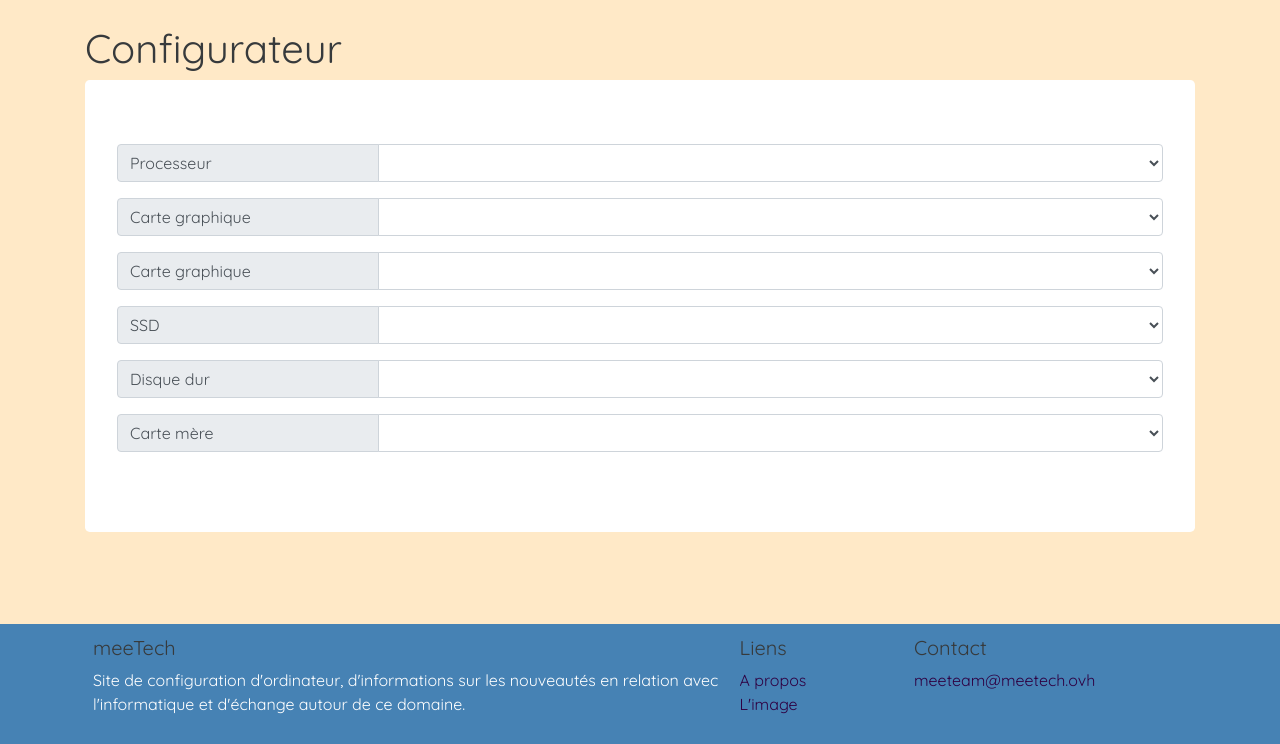
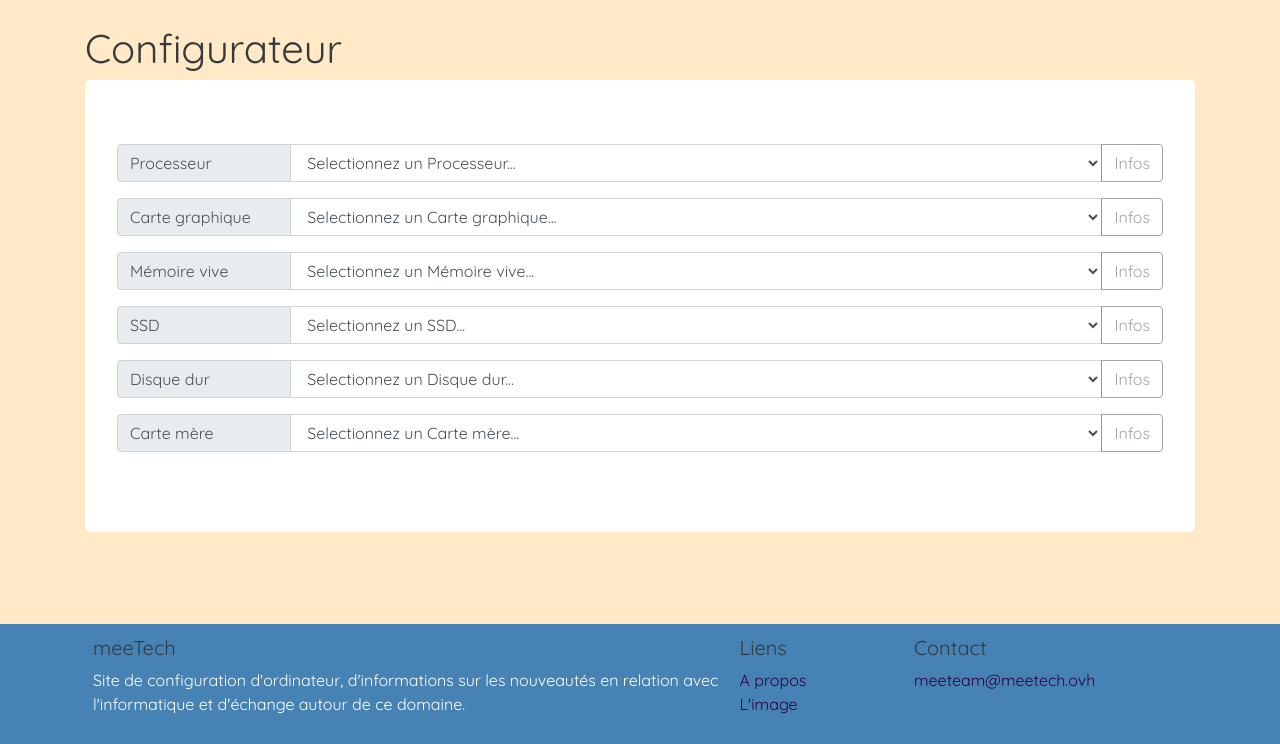
Before and after one commit to Quozul/meeTech, a PHP site: page /builder/ in a window 1280 px wide. Shown: the part 56-800 px from the top of the page. Run offline with PHP 8.4, Linux system fonts and the light colour scheme; tables that the repository leaves empty hold one stand-in row (values such as "Sample post"); a stand-in replaces the project's code that opens the database connection; lists and menus that the app fills with data are empty.

Commit message:
Updated builder

```diff
--- a/builder.php
+++ b/builder.php
@@ -1,10 +1,8 @@
 <?php
 include('config.php');
-$page_limit = 3;
-$page = isset($_GET['page']) ? $_GET['page'] : 1;
 
 // Columns names and description
-$GLOBALS['cols'] = json_decode(file_get_contents('includes/hardware/specifications.json'), true);
+$cols = json_decode(file_get_contents('includes/hardware/specifications.json'), true);
 ?>
 
 <!DOCTYPE html>
@@ -18,113 +16,64 @@ $GLOBALS['cols'] = json_decode(file_get_contents('includes/hardware/specificatio
         <h1>Configurateur</h1>
 
         <div class="jumbotron">
+            <?php foreach (['cpu' => 'Processeur', 'gpu' => 'Carte graphique', 'ram' => 'Mémoire vive', 'ssd' => 'SSD', 'hdd' => 'Disque dur', 'mb' => 'Carte mère'] as $type => $name) { ?>
                 <div class="input-group mb-3">
-                <div class="input-group-prepend w-25 d-block">
-                    <span class="input-group-text">Processeur</span>
+                    <div class="input-group-prepend col-2 d-block p-0">
+                        <span class="input-group-text"><?php echo $name; ?></span>
                     </div>
-                <select class="form-control selectpicker" id="cpu" data-live-search="true">
+                    <select class="form-control selectpicker" id="<?php echo $type; ?>" data-live-search="true">
+                        <option value="">Selectionnez un <?php echo $name; ?>...</option>
                         <?php
                         $sth = $pdo->prepare('SELECT * FROM component WHERE type = ?');
-                    $sth->execute(['cpu']);
+                        $sth->execute([$type]);
                         $result = $sth->fetchAll();
 
                         foreach ($result as $key => $value) {
                             $specs = json_decode($value['specifications'], true);
                         ?>
-                        <option value="<?php echo $value['id']; ?>" <?php if (isset($_GET['cpu']) && $_GET['cpu'] == $value['id']) echo 'selected'; ?>><?php echo $specs['brand'] . ' ' . $specs['name']; ?></option>
+                            <option value="<?php echo $value['id']; ?>" <?php if (!empty($_GET[$type]) && $_GET[$type] == $value['id']) echo 'selected'; ?>><?php echo $specs['brand'] . ' ' . $specs['name']; ?></option>
                         <?php } ?>
                     </select>
+                    <div class="input-group-append d-block p-0">
+                        <?php if (!empty($_GET[$type])) { ?>
+
+                            <div class="modal fade" tabindex="-1" role="dialog" id="<?php echo $type; ?>-modal">
+                                <?php
+                                $sth = $pdo->prepare('SELECT * FROM component WHERE id = ?');
+                                $sth->execute([$_GET[$type]]);
+                                $component = $sth->fetch();
+                                $specs = json_decode($component['specifications'], true);
+                                ?>
+                                <div class="modal-dialog modal-dialog-centered" role="document">
+                                    <div class="modal-content">
+                                        <div class="modal-header">
+                                            <h5 class="modal-title"><?php echo (isset($specs['brand']) ? $specs['brand'] : 'NoBrand') . ' ' . (isset($specs['name']) ? $specs['name'] : 'NoName'); ?></h5>
+                                            <button type="button" class="close" data-dismiss="modal" aria-label="Close">
+                                                <span aria-hidden="true">&times;</span>
+                                            </button>
+                                        </div>
+                                        <div class="modal-body">
+                                            <ul class="list-group">
+                                                <?php foreach ($cols[$type] as $key => $value) { ?>
+                                                    <li class="list-group-item">
+                                                        <?php echo '<b>' . $value['name'] . '</b> : ' . (isset($specs[$key]) ? (isset($value['values']) ? $value['values'][$specs[$key]] : $specs[$key]) : 'Inconnu') . ' ' . (isset($value['unit']) ? $value['unit'] : "") . '<br>'; ?>
+                                                    </li>
+                                                <?php } ?>
+                                            </ul>
+                                        </div>
+                                        <div class="modal-footer">
+                                            <button type="button" class="btn btn-secondary" data-dismiss="modal">Fermer</button>
+                                        </div>
+                                    </div>
+                                </div>
                             </div>
 
-            <div class="input-group mb-3">
-                <div class="input-group-prepend w-25 d-block">
-                    <span class="input-group-text">Carte graphique</span>
+                        <?php } ?>
+
+                        <button class="btn btn-outline-secondary <?php if (empty($_GET[$type])) echo 'disabled'; ?>" type="button" data-toggle="modal" data-target="#<?php echo $type; ?>-modal">Infos</button>
                     </div>
-                <select class="form-control selectpicker" id="gpu" data-live-search="true">
-                    <?php
-                    $sth = $pdo->prepare('SELECT * FROM component WHERE type = ?');
-                    $sth->execute(['gpu']);
-                    $result = $sth->fetchAll();
-
-                    foreach ($result as $key => $value) {
-                        $specs = json_decode($value['specifications'], true);
-                    ?>
-                        <option value="<?php echo $value['id']; ?>" <?php if (isset($_GET['gpu']) && $_GET['gpu'] == $value['id']) echo 'selected'; ?>><?php echo $specs['brand'] . ' ' . $specs['name']; ?></option>
+                </div>
             <?php } ?>
-                </select>
-            </div>
-
-            <div class="input-group mb-3">
-                <div class="input-group-prepend w-25 d-block">
-                    <span class="input-group-text">Carte graphique</span>
-                </div>
-                <select class="form-control selectpicker" id="ram" data-live-search="true">
-                    <?php
-                    $sth = $pdo->prepare('SELECT * FROM component WHERE type = ?');
-                    $sth->execute(['ram']);
-                    $result = $sth->fetchAll();
-
-                    foreach ($result as $key => $value) {
-                        $specs = json_decode($value['specifications'], true);
-                    ?>
-                        <option value="<?php echo $value['id']; ?>" <?php if (isset($_GET['ram']) && $_GET['ram'] == $value['id']) echo 'selected'; ?>><?php echo $specs['brand'] . ' ' . $specs['name']; ?></option>
-                    <?php } ?>
-                </select>
-            </div>
-
-            <div class="input-group mb-3">
-                <div class="input-group-prepend w-25 d-block">
-                    <span class="input-group-text">SSD</span>
-                </div>
-                <select class="form-control selectpicker" id="ssd" data-live-search="true">
-                    <?php
-                    $sth = $pdo->prepare('SELECT * FROM component WHERE type = ?');
-                    $sth->execute(['ssd']);
-                    $result = $sth->fetchAll();
-
-                    foreach ($result as $key => $value) {
-                        $specs = json_decode($value['specifications'], true);
-                    ?>
-                        <option value="<?php echo $value['id']; ?>" <?php if (isset($_GET['ssd']) && $_GET['ssd'] == $value['id']) echo 'selected'; ?>><?php echo $specs['brand'] . ' ' . $specs['name']; ?></option>
-                    <?php } ?>
-                </select>
-            </div>
-
-            <div class="input-group mb-3">
-                <div class="input-group-prepend w-25 d-block">
-                    <span class="input-group-text">Disque dur</span>
-                </div>
-                <select class="form-control selectpicker" id="hdd" data-live-search="true">
-                    <?php
-                    $sth = $pdo->prepare('SELECT * FROM component WHERE type = ?');
-                    $sth->execute(['hdd']);
-                    $result = $sth->fetchAll();
-
-                    foreach ($result as $key => $value) {
-                        $specs = json_decode($value['specifications'], true);
-                    ?>
-                        <option value="<?php echo $value['id']; ?>" <?php if (isset($_GET['hdd']) && $_GET['hdd'] == $value['id']) echo 'selected'; ?>><?php echo $specs['brand'] . ' ' . $specs['name']; ?></option>
-                    <?php } ?>
-                </select>
-            </div>
-
-            <div class="input-group mb-3">
-                <div class="input-group-prepend w-25 d-block">
-                    <span class="input-group-text">Carte mère</span>
-                </div>
-                <select class="form-control selectpicker" id="mb" data-live-search="true">
-                    <?php
-                    $sth = $pdo->prepare('SELECT * FROM component WHERE type = ?');
-                    $sth->execute(['mb']);
-                    $result = $sth->fetchAll();
-
-                    foreach ($result as $key => $value) {
-                        $specs = json_decode($value['specifications'], true);
-                    ?>
-                        <option value="<?php echo $value['id']; ?>" <?php if (isset($_GET['mb']) && $_GET['mb'] == $value['id']) echo 'selected'; ?>><?php echo $specs['brand'] . ' ' . $specs['name']; ?></option>
-                    <?php } ?>
-                </select>
-            </div>
         </div>
     </main>
 
--- a/includes/hardware/specifications.json
+++ b/includes/hardware/specifications.json
@@ -7,7 +7,7 @@
         },
         "cpu-boost-frequency": {
             "input-type": "number",
-            "name": "Fréquence Boost",
+            "name": "Fréquence boost",
             "unit": "GHz"
         },
         "cpu-cores": {
--- a/view_component.php
+++ b/view_component.php
@@ -36,7 +36,7 @@ $GLOBALS['cols'] = json_decode(file_get_contents('includes/hardware/specificatio
 
             <h2>
                 <?php
-                echo $specs['brand'] . ' ' . $specs['name'];
+                echo (isset($specs['brand']) ? $specs['brand'] : 'NoBrand') . ' ' . (isset($specs['name']) ? $specs['name'] : 'NoName');
                 ?>
             </h2>
             <p class="text-muted">
```
Lines whose indentation alone changed are shown as unchanged.
